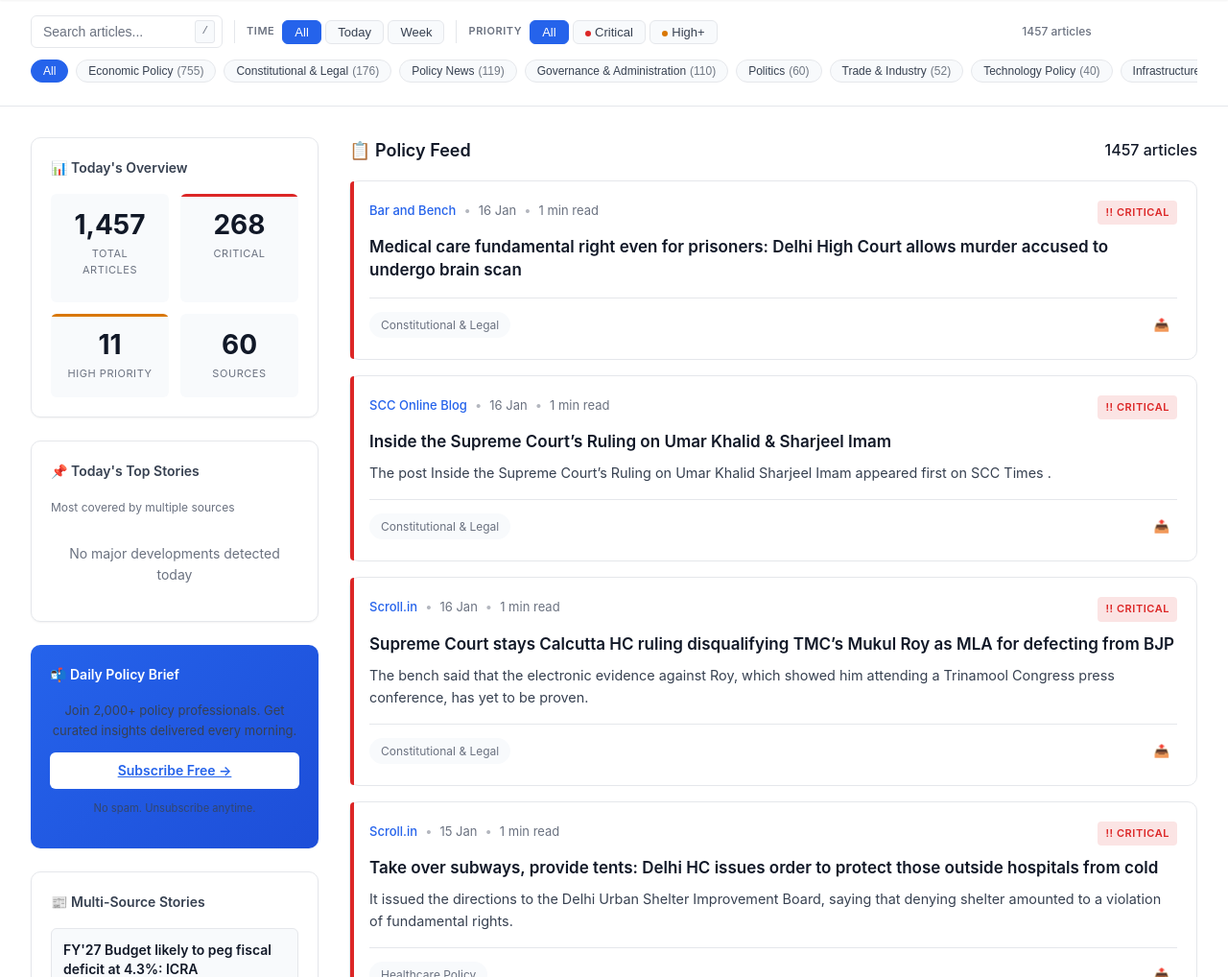
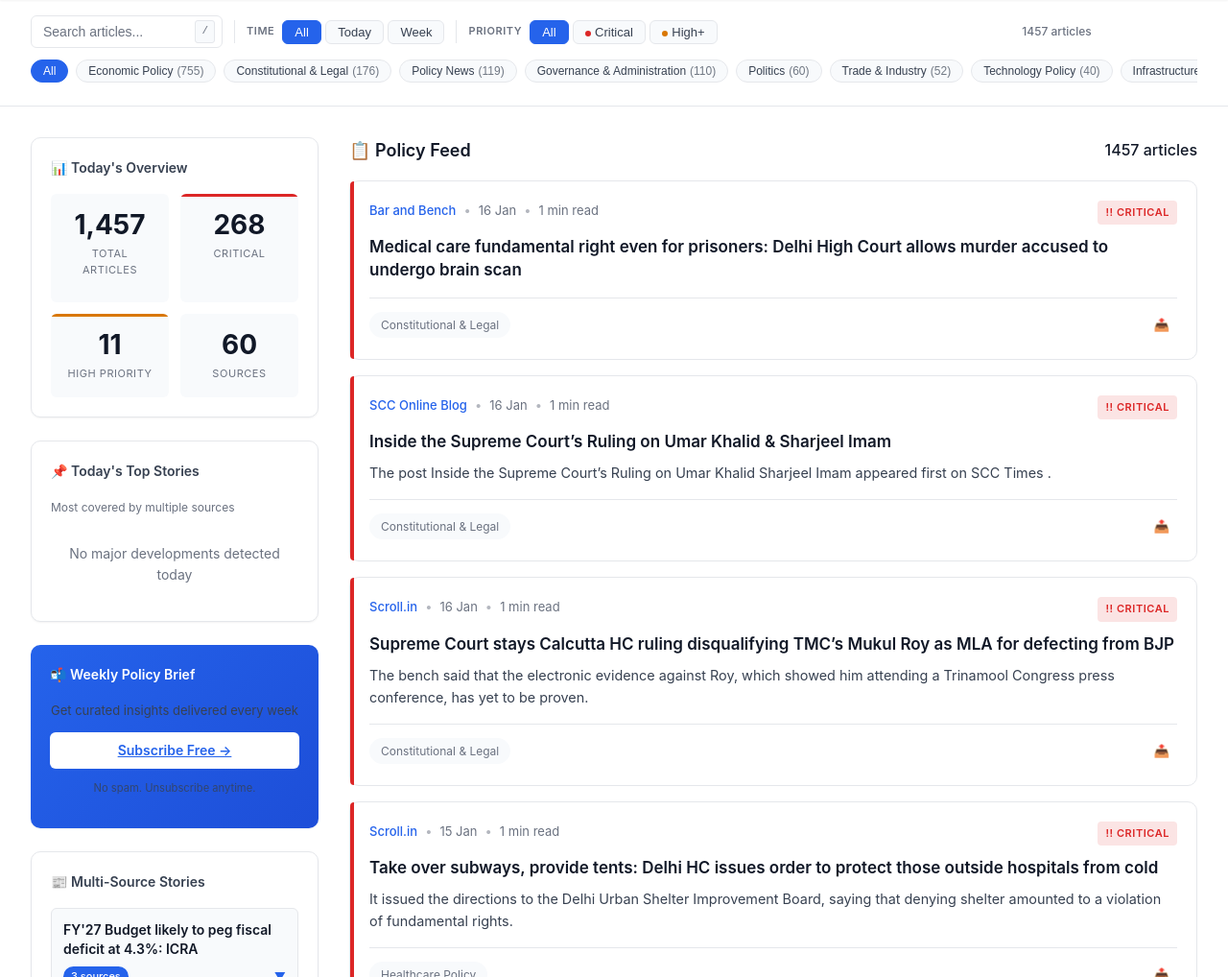
Before and after one commit to romaticize/policy-radar, a plain HTML site: page index.html in a window 1280 px wide. Shown: the part 82-1100 px from the top of the page at 96% size. Drawn offline with nearby package versions, Linux system fonts and the light colour scheme.

Commit message:
Update index.html

```diff
--- a/index.html
+++ b/index.html
@@ -2161,8 +2161,8 @@
 
             <!-- Newsletter CTA - Enhanced & Moved Up -->
             <div class="card newsletter-cta">
-                <h2 class="card-title">📬 Daily Policy Brief</h2>
-                <p>Join 2,000+ policy professionals. Get curated insights delivered every morning.</p>
+                <h2 class="card-title">📬 Weekly Policy Brief</h2>
+                <p> Get curated insights delivered every week</p>
                 <a href="https://policyradar.beehiiv.com/subscribe" target="_blank" rel="noopener" class="btn btn-primary">
                     Subscribe Free →
                 </a>
```
